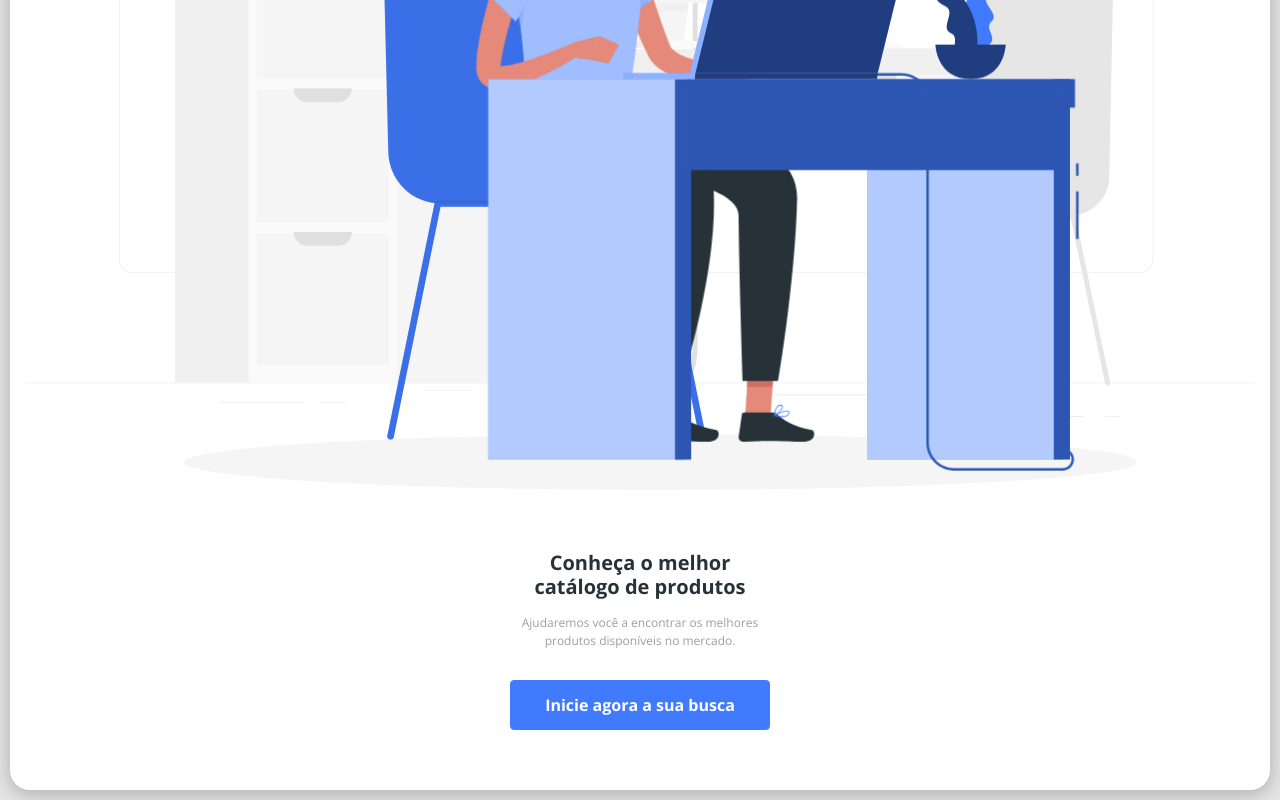
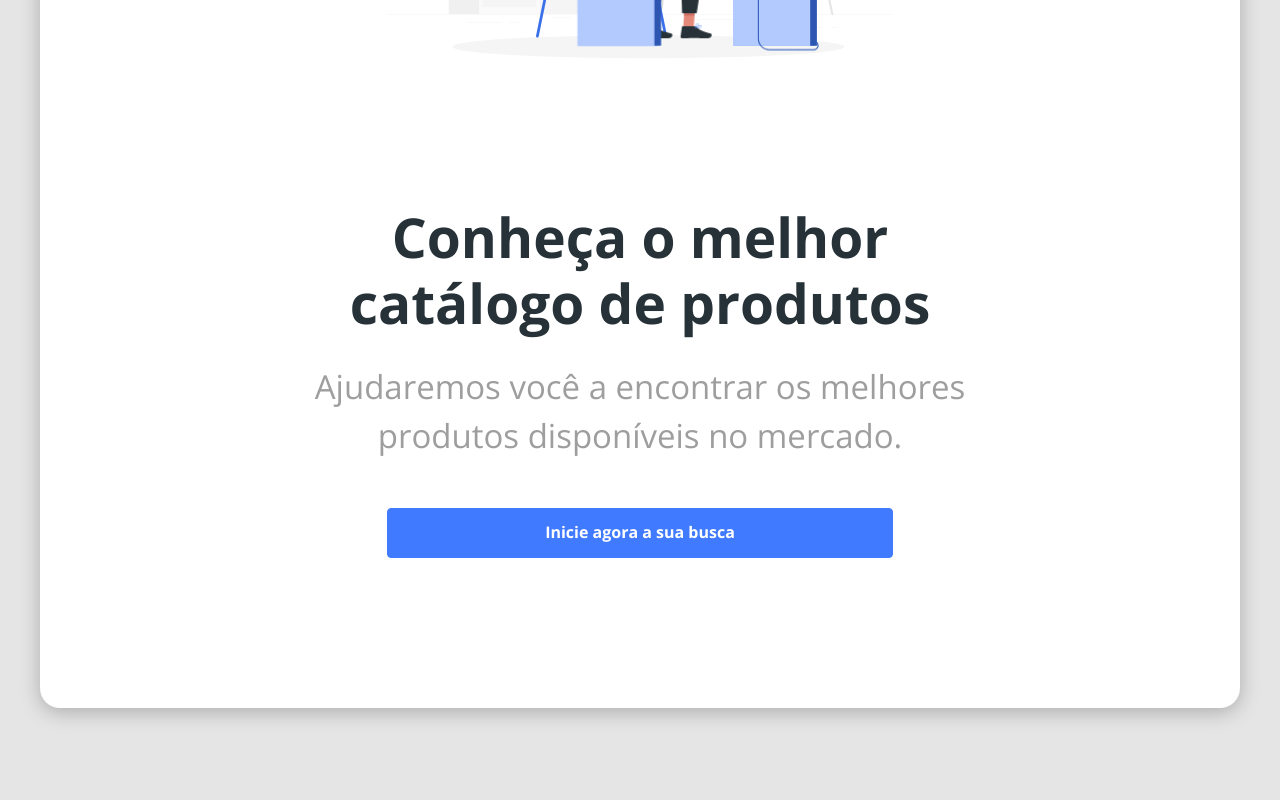
Before and after one commit to evertonlsds/projeto_catalogo_reactjs, a React (Create React App) app: page / in a window 1280 px wide. Shown: the part 591-1391 px from the top of the page. After the commit the page ends 1339 px from the top, so only its background shows below. Built offline with nearby package versions, Linux system fonts and the light colour scheme.

Commit message:
finalizado responsividade 992px

```diff
--- a/src/components/ButtonIcon/styles.css
+++ b/src/components/ButtonIcon/styles.css
@@ -1,5 +1,5 @@
 .btn-icon{
-    width: 260px;
+
     height: 50px;
 }
 
--- a/src/pages/Home/styles.css
+++ b/src/pages/Home/styles.css
@@ -22,14 +22,13 @@
   width: 260px;
   font-size: 1em;
   margin-bottom: 15px;
-
 }
 
 .home-content-container p {
   width: 260px;
   font-size: 0.6em;
-    color:#9e9e9e ;
-    margin-bottom:30px;
+  color: #9e9e9e;
+  margin-bottom: 30px;
 }
 
 .home-image-container {
@@ -40,3 +39,54 @@
   width: 100%;
   height: auto;
 }
+
+@media (min-width: 576px) {
+  .home-container {
+    padding: 15px;
+    font-size: 40px;
+  }
+  .home-content-container h1 {
+    width: 506px;
+    margin-bottom: 20px;
+  }
+  .home-content-container p {
+    width: 506px;
+    margin-bottom: 20px;
+  }
+  .home-content-container button {
+    width: 506px;
+  }
+  .home-image-container svg {
+    width: 506px;
+  }
+}
+@media (min-width: 768px) {
+  .home-image-container {
+    padding: 100px 20px;
+  }
+  .home-content-container {
+    padding: 20px 20px 100px 20px;
+  }
+}
+@media (min-width: 992px) {
+  .home-container {
+    font-size: 55px;
+    padding: 40px;
+  }
+
+  .home-image-container {
+    padding: 125px 20px;
+  }
+  .home-content-container {
+    padding: 20px 20px 150px 20px;
+  }
+  .home-content-container h1 {
+    margin-bottom: 26px;
+    width: 700px;
+  }
+
+  .home-content-container p {
+    margin-bottom: 47px;
+    width: 700px;
+  }
+}
```
Lines whose indentation alone changed are shown as unchanged.
